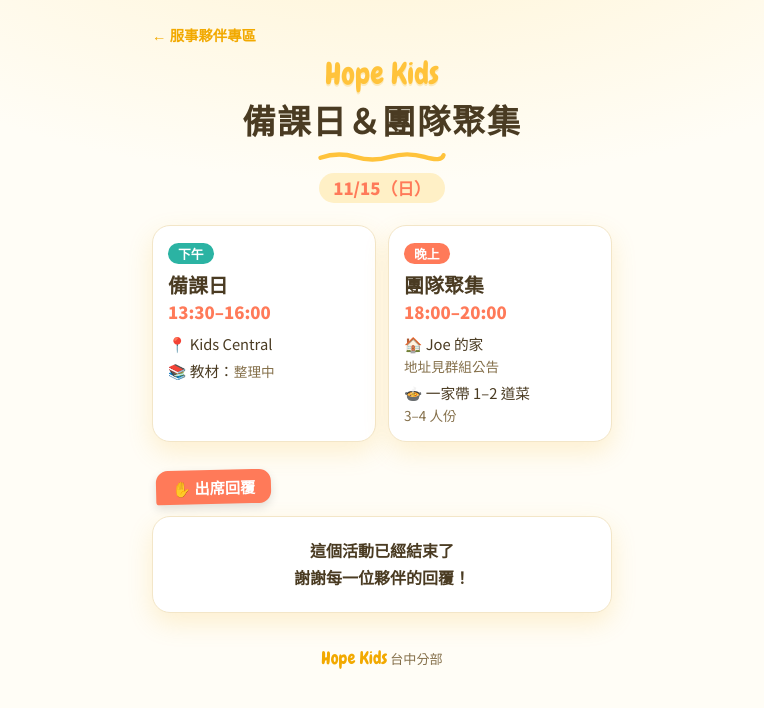
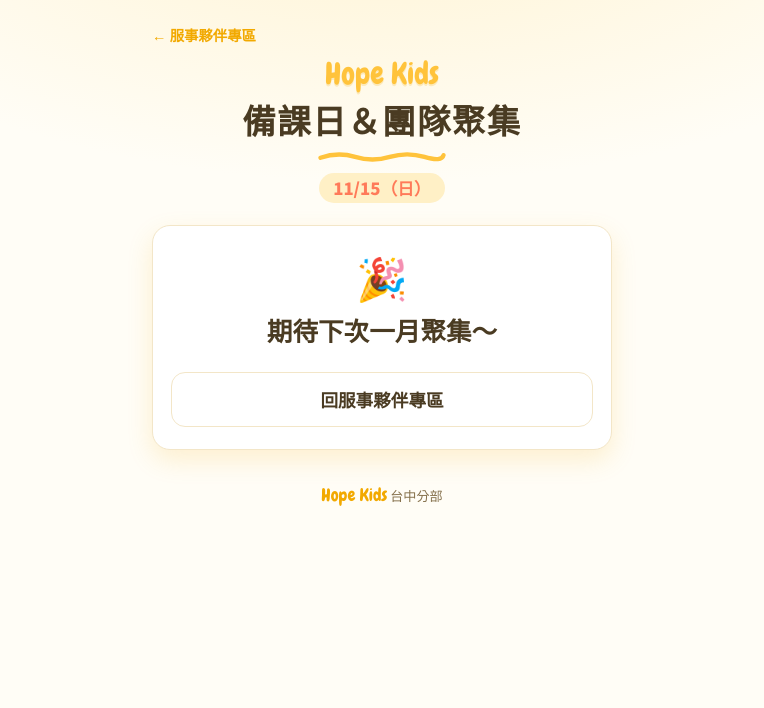
Before and after one commit to JoeYoung6406/hopekids-tc, a plain HTML site: page events/20261115-prep/index.html in a window 1280 px wide. Shown: the whole page, without its empty margins (258-1022 px from the left). Drawn offline with Linux system fonts and the light colour scheme.

Commit message:
11/15 活動頁結束後改成「期待下次一月聚集～」，首頁卡片保留
活動過了 lastDay 就收起活動資訊和問卷，只顯示 CONFIG.closedMsg 和返回按鈕；
closedMsg 空白時照舊顯示「這個活動已經結束了」。

Co-Authored-By: Claude Opus 5.5 <noreply@anthropic.com>

```diff
--- a/events/20261115-prep/index.html
+++ b/events/20261115-prep/index.html
@@ -150,7 +150,11 @@
   .done p{margin:6px 0 0; line-height:1.6;}
   .done .note{color:var(--muted); font-size:.88rem; margin-top:10px;}
 
-  .closed{text-align:center; font-weight:700; line-height:1.7;}
+  /* 活動結束後只留這張卡 */
+  .closed{text-align:center; padding:30px 18px 22px;}
+  .closed-icon{margin:0; font-size:2.6rem; line-height:1;}
+  .closed-msg{margin:14px 0 0; font-size:1.6rem; font-weight:900; line-height:1.45; text-wrap:balance; white-space:pre-line;}
+  .closed .btn{margin-top:24px;}
 
   footer{text-align:center; margin-top:34px; color:var(--muted); font-size:.82rem;}
   footer .brand-sm{font-family:"Chewy",cursive; font-size:1.1rem; color:var(--sun-deep);}
@@ -193,10 +197,13 @@
     </section>
   </div>
 
-  <div class="tab">✋ 出席回覆</div>
+  <div class="tab" id="rsvpTab">✋ 出席回覆</div>
 
   <div class="card closed" id="closed" hidden>
-    這個活動已經結束了<br>謝謝每一位夥伴的回覆！
+    <p class="closed-icon" aria-hidden="true">🎉</p>
+    <p class="closed-msg" id="closedMsg">這個活動已經結束了
+謝謝每一位夥伴的回覆！</p>
+    <a class="btn ghost" href="../../">回服事夥伴專區</a>
   </div>
 
   <form class="card" id="rsvp" novalidate>
@@ -277,6 +284,7 @@ const CONFIG = {
   event: '2026-11-15 11月備課日',   // 寫進試算表「活動」欄，每個活動要不一樣
   party: '2026-11-15 11月團隊聚集', // 同一天晚上的聚集；沒有聚集就改成 ''，會跳過第 2 步並藏起晚上那張卡
   lastDay: '2026-11-15',            // 過了這天（台北時間）就停止收回覆
+  closedMsg: '期待下次一月聚集～',   // 活動結束後點進來看到的話；空白就顯示「這個活動已經結束了」
   materials: '',                    // 教材資源連結；空白會顯示「整理中」
   // Google Apps Script 網頁應用程式網址（後台程式見 ../apps-script.gs，回覆寫進「Hope Kids活動名單」試算表）
   scriptUrl: 'https://script.google.com/macros/s/AKfycbzU__gWu3CWKlUvL3WVMqwIUwjWJ3AWGUdbEAvikCGWzFj16mwdjGKQwspbOR3MIHXi/exec',
@@ -320,7 +328,12 @@ if (CONFIG.materials) {
 }
 
 const today = new Intl.DateTimeFormat('en-CA', { timeZone: 'Asia/Taipei' }).format(new Date());
-if (today > CONFIG.lastDay) { form.hidden = true; $('closed').hidden = false; }
+// 活動結束後：收起活動資訊和問卷，只留一句話
+if (today > CONFIG.lastDay) {
+  ['info', 'rsvpTab', 'rsvp'].forEach((id) => { $(id).hidden = true; });
+  if (CONFIG.closedMsg) $('closedMsg').textContent = CONFIG.closedMsg;
+  $('closed').hidden = false;
+}
 
 const status = () => (form.querySelector('input[name=status]:checked') || {}).value || '';
 const party = () => (form.querySelector('input[name=party]:checked') || {}).value || '';
```
